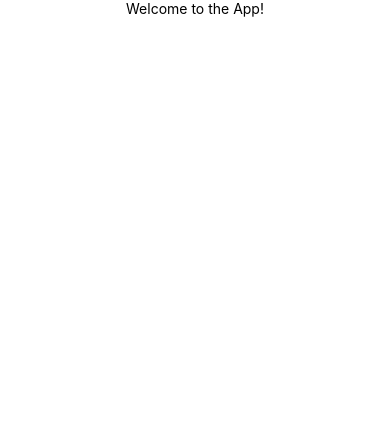
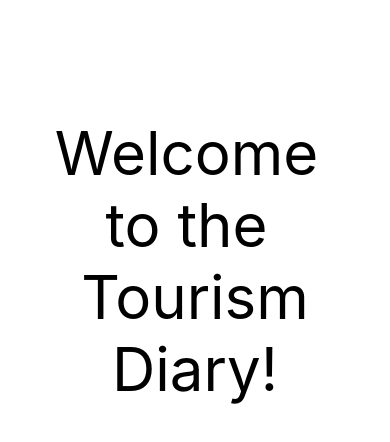
Before and after one commit to CodeTrip-FrontEndCamp/tourism-diary, a React Native app: screen /Welcome in a window 390 px wide. Shown: the top 442 px of the page. Built offline with nearby package versions, Linux system fonts and the light colour scheme.

Commit message:
feat: 更新欢迎页面，调整样式并修改文本内容

```diff
--- a/src/modules/welcome/Welcome.tsx
+++ b/src/modules/welcome/Welcome.tsx
@@ -5,26 +5,25 @@ import {
     StyleSheet
 } from 'react-native'
 
+const styles = StyleSheet.create({
+    root: {
+        flex: 1,
+        justifyContent: 'flex-start', // Change alignment to start from the top
+        alignItems: 'center',
+        backgroundColor: 'white',
+    },
+    text: {
+        fontSize: 60, // Add font size here
+    },
+});
+
 export default () => {
 
     return(
-        <View style={styles.root}>
-            <Text>Welcome to the App!</Text>
+        <View style={[styles.root, { paddingTop: '30%' }]}>
+            <Text style={[styles.text, { textAlign: 'center' }]}>
+            Welcome {"\n"}to the {"\n"}Tourism Diary!
+            </Text>
         </View>
     );
 }
-
-const styles = StyleSheet.create({
-    root: {
-        width: '100%',
-        height: '100%',
-        backgroundColor: 'white',
-        flexDirection: 'column',
-        alignItems: 'center',
-    },
-    text: {
-        fontSize: 20,
-        color: 'black',
-        marginTop: 20,
-    },
-});
```
Also changed, not shown: typings.d.ts (added, +81 -0 lines).
